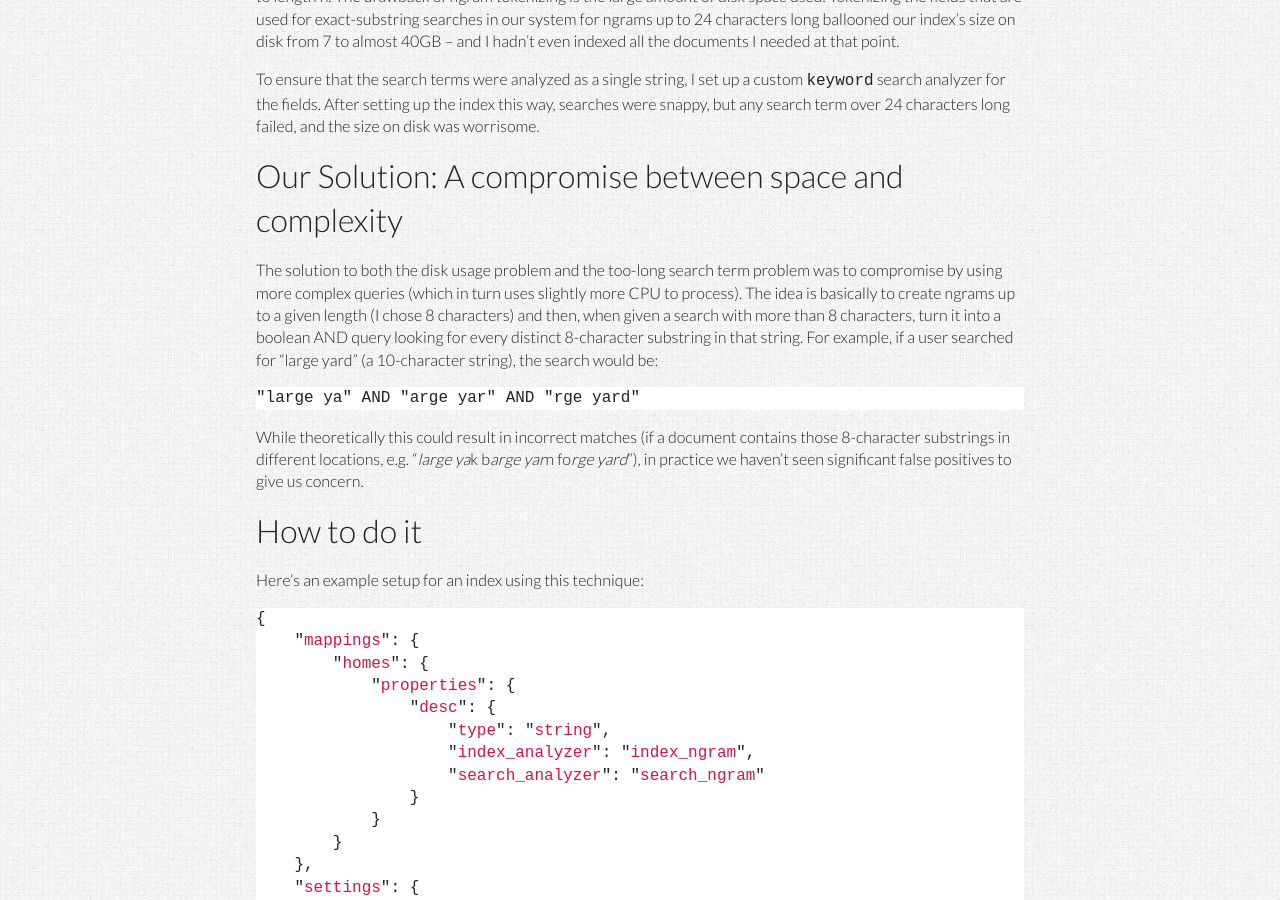
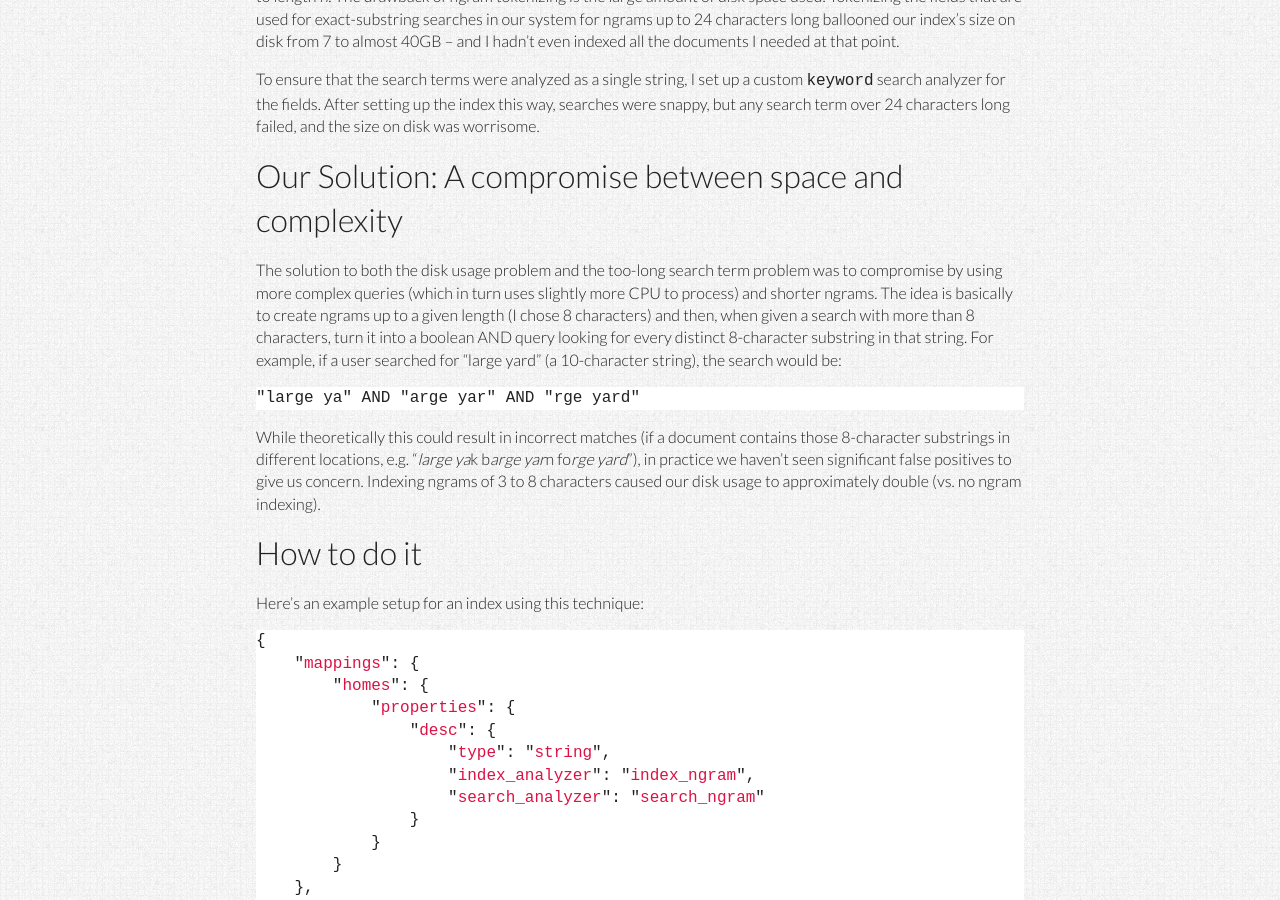
Before and after one commit to rfreebern/rfreebern.github.com, a Jekyll site: the page built from _posts/2013-06-27-exact-substring-search-in-elasticsearch.md, in a window 1280 px wide and 900 px high, scrolled down 863 px. Built offline with Jekyll 4.4.1, drawn with Linux system fonts in a browser that asks for light colours.

Commit message:
Added some details

```diff
--- a/_posts/2013-06-27-exact-substring-search-in-elasticsearch.md
+++ b/_posts/2013-06-27-exact-substring-search-in-elasticsearch.md
@@ -24,11 +24,11 @@ To ensure that the search terms were analyzed as a single string, I set up a cus
 
 ## Our Solution: A compromise between space and complexity
 
-The solution to both the disk usage problem and the too-long search term problem was to compromise by using more complex queries (which in turn uses slightly more CPU to process). The idea is basically to create ngrams up to a given length (I chose 8 characters) and then, when given a search with more than 8 characters, turn it into a boolean AND query looking for every distinct 8-character substring in that string. For example, if a user searched for "large yard" (a 10-character string), the search would be:
+The solution to both the disk usage problem and the too-long search term problem was to compromise by using more complex queries (which in turn uses slightly more CPU to process) and shorter ngrams. The idea is basically to create ngrams up to a given length (I chose 8 characters) and then, when given a search with more than 8 characters, turn it into a boolean AND query looking for every distinct 8-character substring in that string. For example, if a user searched for "large yard" (a 10-character string), the search would be:
 
     "large ya" AND "arge yar" AND "rge yard"
 
-While theoretically this could result in incorrect matches (if a document contains those 8-character substrings in different locations, e.g. "*large ya*k b*arge yar*n fo*rge yard*"), in practice we haven't seen significant false positives to give us concern.
+While theoretically this could result in incorrect matches (if a document contains those 8-character substrings in different locations, e.g. "*large ya*k b*arge yar*n fo*rge yard*"), in practice we haven't seen significant false positives to give us concern. Indexing ngrams of 3 to 8 characters caused our disk usage to approximately double (vs. no ngram indexing).
 
 ## How to do it
 
```
Also changed, not shown: _posts/draft-user-select-none.md (added, +7 -0 lines).
